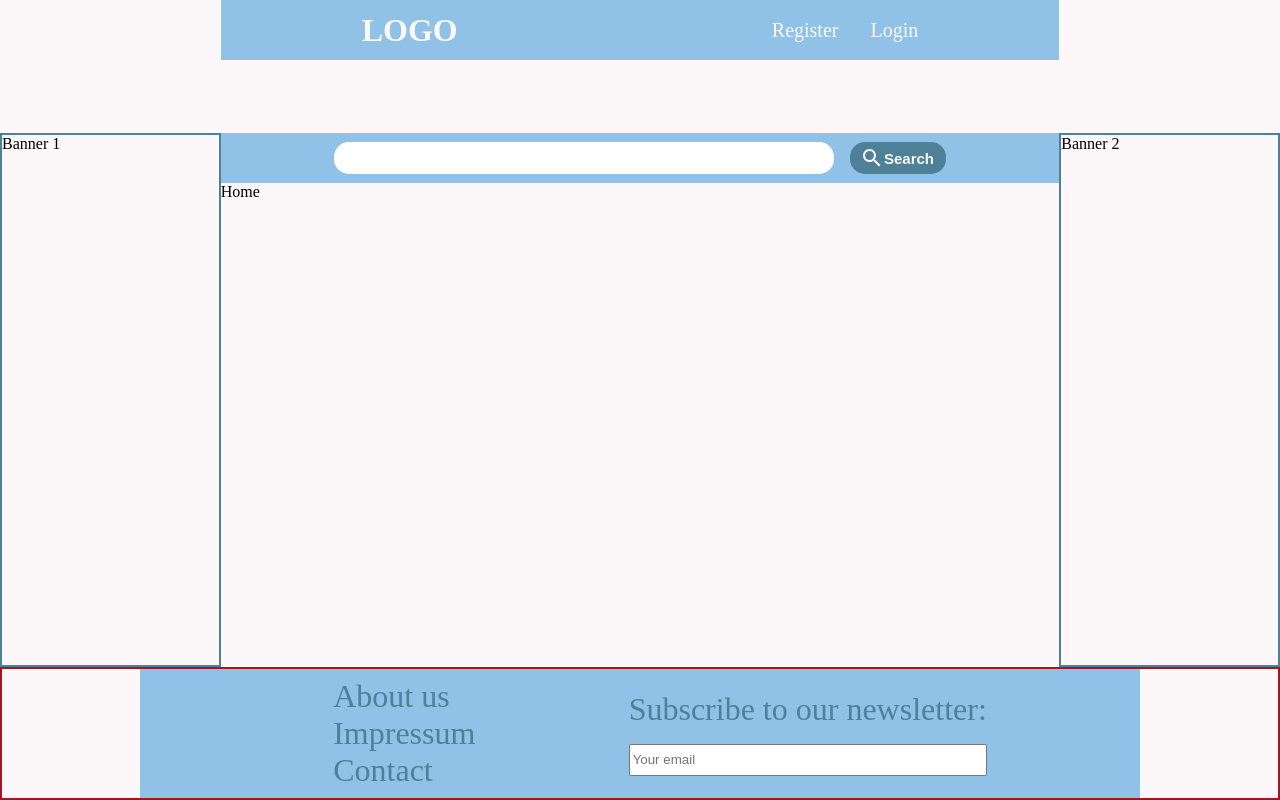
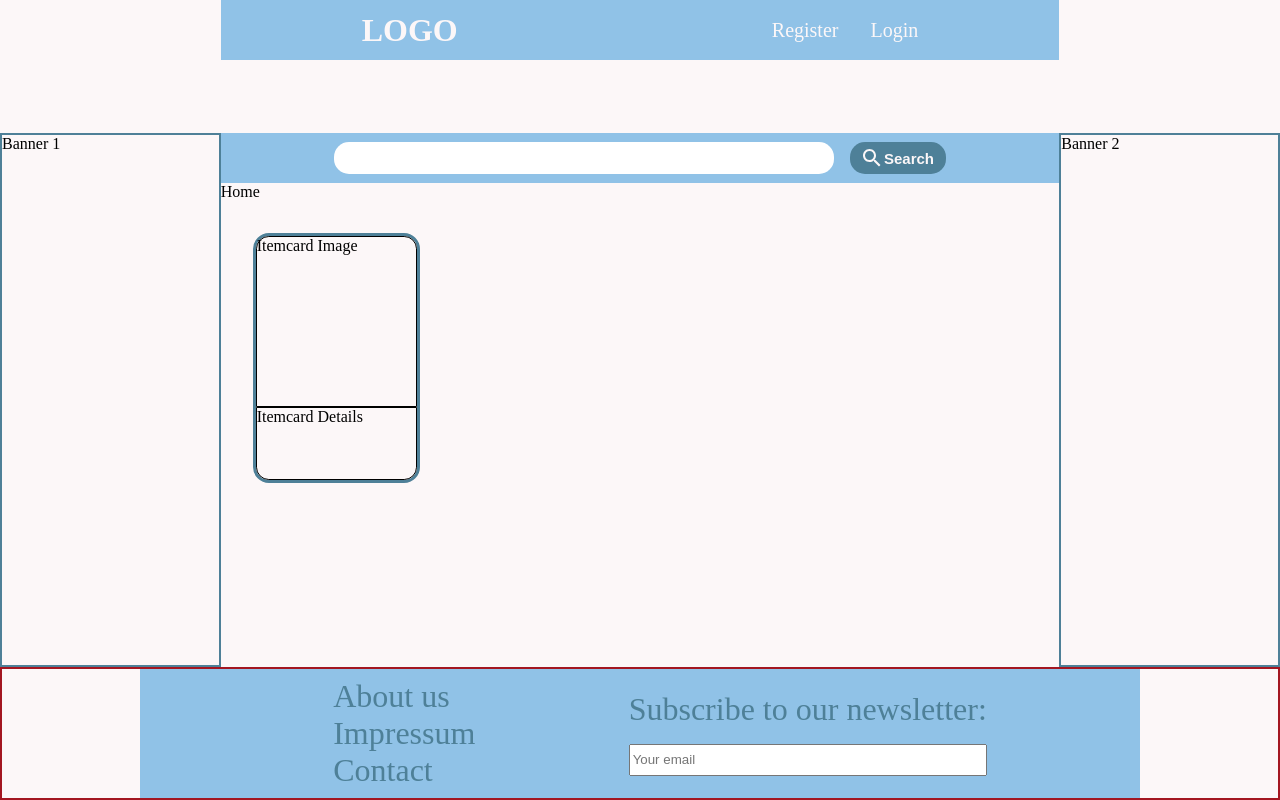
Before and after one commit to uaeboss/sirsellalot_frontend, a React (Vite) app: page / in a window 1280 px wide. Built offline with nearby package versions, Linux system fonts and the light colour scheme; a web font is replaced by a local one.

Commit message:
add itemcard + styles

```diff
--- a/src/components/Home.jsx
+++ b/src/components/Home.jsx
@@ -1,10 +1,12 @@
 import Search from "./Search";
+import Itemcard from "./Itemcard";
 
 const Home = () => {
   return (
     <div>
       <Search />
       <p>Home</p>
+      <Itemcard />
     </div>
   );
 };
--- a/src/components/Itemcard.jsx
+++ b/src/components/Itemcard.jsx
@@ -2,8 +2,9 @@ import "../styles/Itemcard.css";
 
 const Itemcard = () => {
     return (
-      <div className="banner1">
-        <p>Itemcard</p>
+      <div className="itemcard">
+        <div className="itemcard_image">Itemcard Image</div>
+        <div className="itemcard_details">Itemcard Details</div>
       </div>
     );
   };
--- a/src/styles/Itemcard.css
+++ b/src/styles/Itemcard.css
@@ -1 +1,21 @@
-/*# sourceMappingURL=Itemcard.css.map */
+.itemcard {
+  border: 3px solid #4E8098;
+  width: 20%;
+  height: 250px;
+  margin: 2rem;
+  border-radius: 1rem;
+}
+
+.itemcard_image {
+  border: 1px solid black;
+  height: 70%;
+  border-top-right-radius: 0.8rem;
+  border-top-left-radius: 0.8rem;
+}
+
+.itemcard_details {
+  border: 1px solid black;
+  height: 30%;
+  border-bottom-left-radius: 0.8rem;
+  border-bottom-right-radius: 0.8rem;
+}/*# sourceMappingURL=Itemcard.css.map */
--- a/src/styles/Itemcard.sass
+++ b/src/styles/Itemcard.sass
@@ -0,0 +1,20 @@
+@import "Variables"
+
+.itemcard
+    border: 3px solid $main-petrol
+    width: 20%
+    height: 250px
+    margin: 2rem
+    border-radius: 1rem
+
+.itemcard_image
+    border: 1px solid black
+    height: 70%
+    border-top-right-radius: 0.8rem
+    border-top-left-radius: 0.8rem
+
+.itemcard_details
+    border: 1px solid black
+    height: 30%
+    border-bottom-left-radius: 0.8rem
+    border-bottom-right-radius: 0.8rem
```
Also changed, not shown: 2 other files (tests, documents, lock files or other folders).
